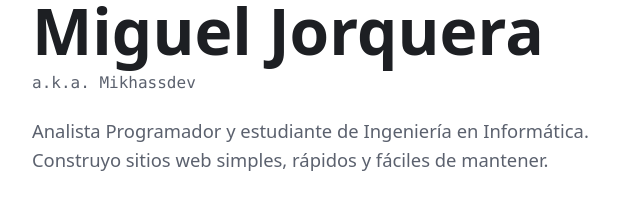
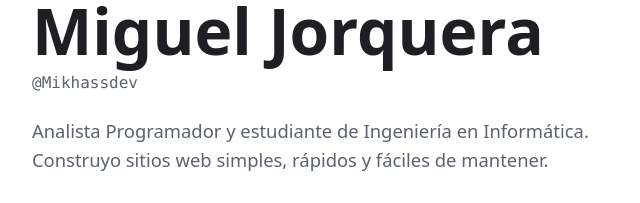
Before and after one commit to Mikhassdev/mikhassdev.github.io, a plain HTML site: page index.html in a window 1280 px wide. Shown: the part 195-398 px from the top of the page, 144-784 px from the left. Drawn offline with Linux system fonts and the light colour scheme.

Commit message:
Reemplazar a.k.a. por @Mikhassdev
Co-Authored-By: Claude Opus 5.5 <noreply@anthropic.com>

```diff
--- a/index.html
+++ b/index.html
@@ -40,7 +40,7 @@
       <div class="container">
         <p class="hero__eyebrow">Hola, soy</p>
         <h1 class="hero__title">Miguel Jorquera</h1>
-        <p class="hero__alias">a.k.a. Mikhassdev</p>
+        <p class="hero__alias">@Mikhassdev</p>
         <p class="hero__subtitle">
           Analista Programador y estudiante de Ingeniería en Informática.
           Construyo sitios web simples, rápidos y fáciles de mantener.
```
